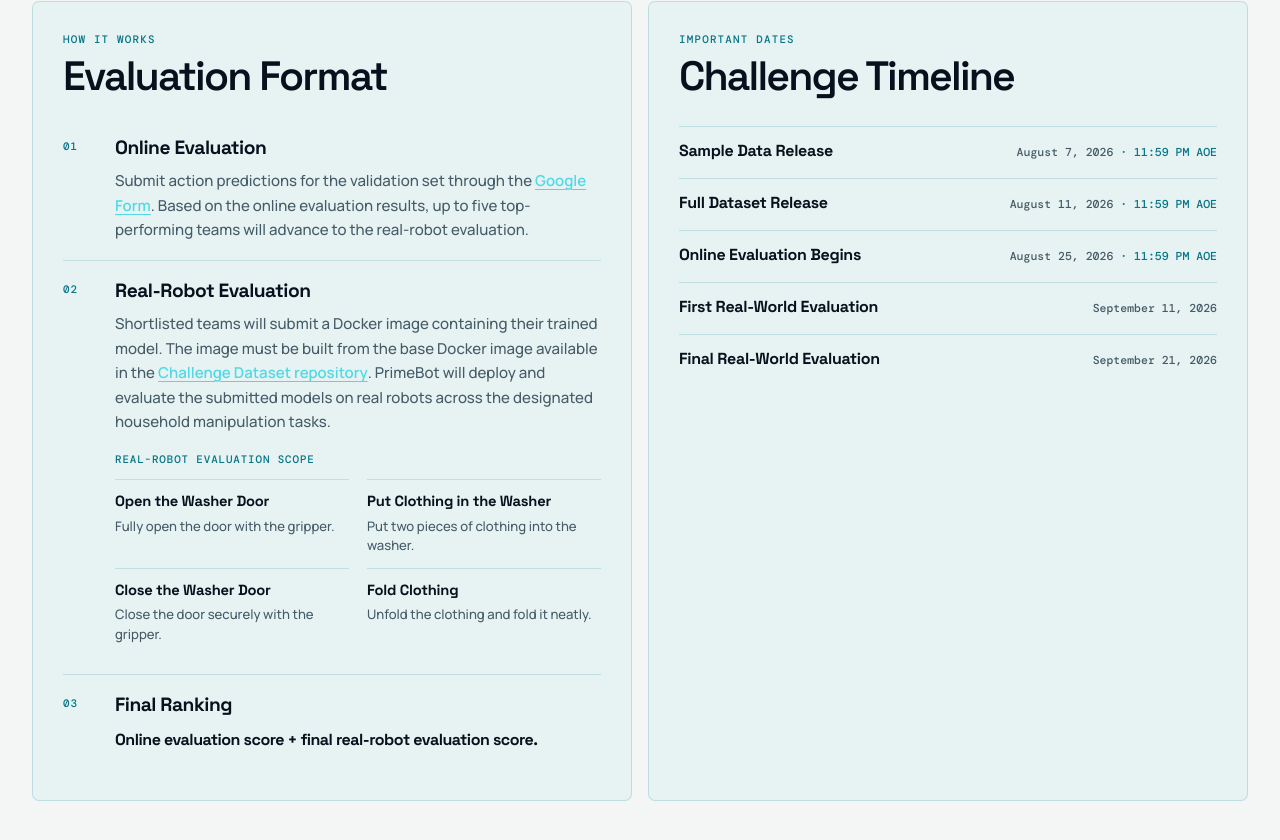
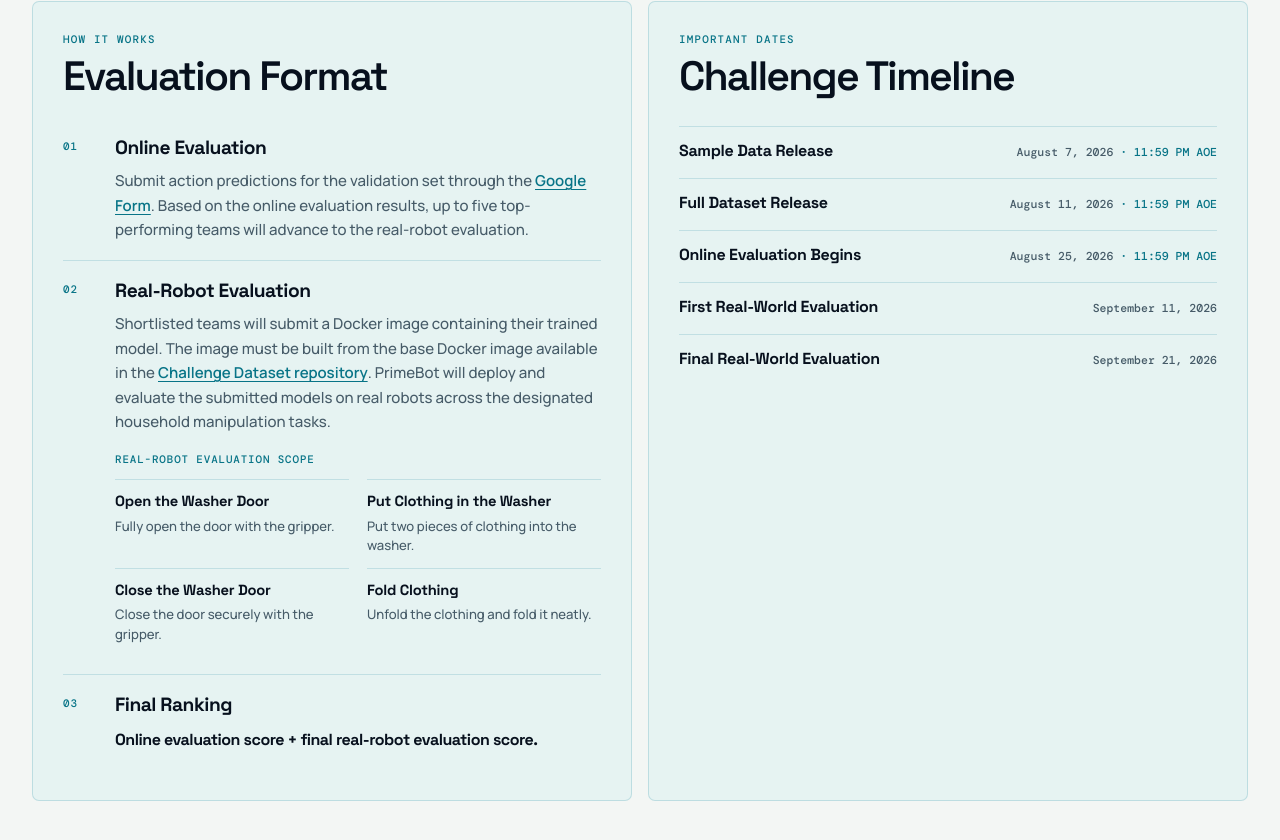
Before and after one commit to bimanual-robot-learning/bimanual-robot-learning.github.io, a React (Vite) app: page / in a window 1280 px wide. Shown: the part 8319-9159 px from the top of the page. Built offline with nearby package versions, Linux system fonts and the light colour scheme.

Commit message:
fix: improve evaluation link contrast

```diff
--- a/src/App.css
+++ b/src/App.css
@@ -1556,7 +1556,7 @@
 }
 
 .challenge-evaluation .challenge-stage-description a {
-  color: var(--cyan);
+  color: var(--cyan-deep);
   font-weight: 700;
   text-decoration: underline;
   text-decoration-thickness: 1px;
```
Also changed, not shown: 1 other file (tests, documents, lock files or other folders).
